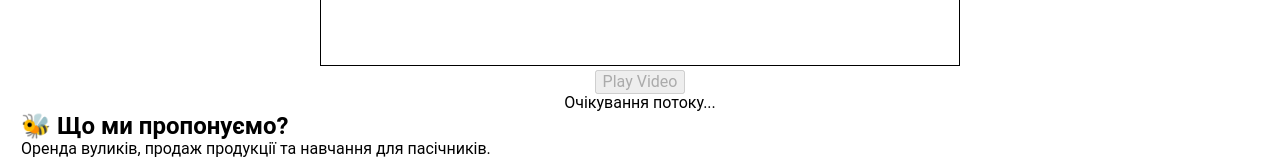
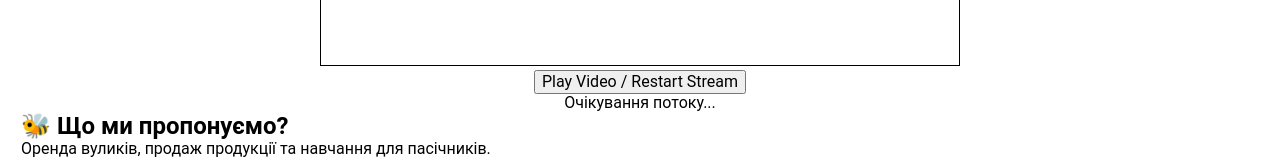
Before and after one commit to Yurijfedor/farmersure, a React (Create React App) app: page /#/ in a window 1280 px wide. Shown: the part 652-811 px from the top of the page. Built offline with nearby package versions, Linux system fonts and the light colour scheme; no server answers; the database is empty.

Commit message:
update streamViewer_2_0732025

```diff
--- a/src/components/streamViewer/StreamViewer.js
+++ b/src/components/streamViewer/StreamViewer.js
@@ -138,7 +138,15 @@ export const StreamViewer = () => {
     };
   }, []);
 
-  const handlePlay = () => {
+  const handleRestart = () => {
+    if (socket.current && socket.current.readyState === WebSocket.OPEN) {
+      socket.current.send(JSON.stringify({ restart: true }));
+      console.log("🔄 Надіслано команду перезапуску broadcaster'у");
+      // Опціонально: перезапуск StreamViewer
+      if (peerConnection.current) peerConnection.current.close();
+      initializePeerConnection();
+      setStreamReady(false); // Скидаємо стан, щоб дочекатися нового потоку
+    }
     if (videoRef.current) {
       videoRef.current
         .play()
@@ -157,9 +165,7 @@ export const StreamViewer = () => {
         style={{ width: "640px", height: "480px", border: "1px solid black" }}
       />
       <br />
-      <button onClick={handlePlay} disabled={!streamReady}>
-        Play Video
-      </button>
+      <button onClick={handleRestart}>Play Video / Restart Stream</button>
       {!streamReady && <p>Очікування потоку...</p>}
     </div>
   );
```
